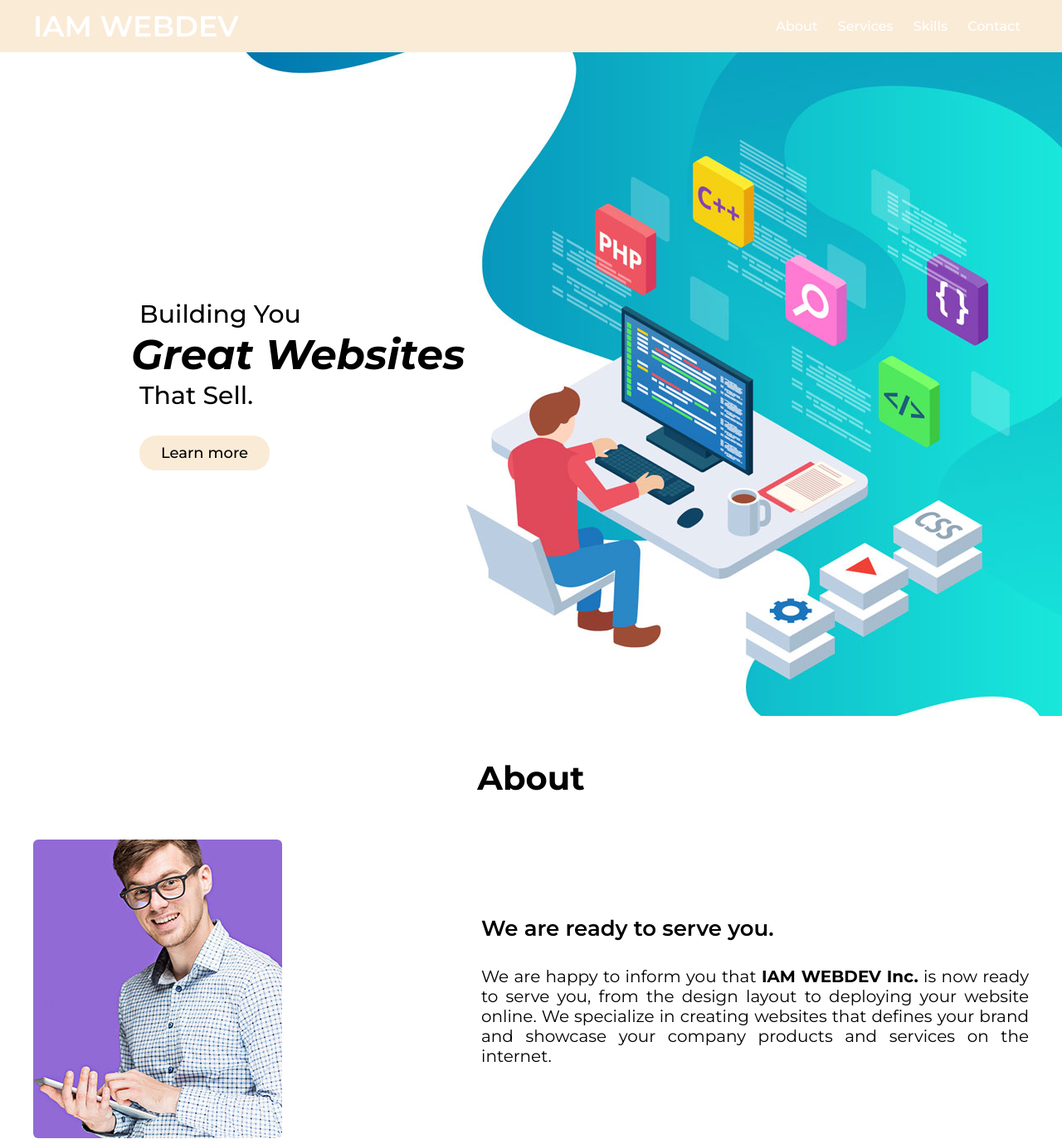
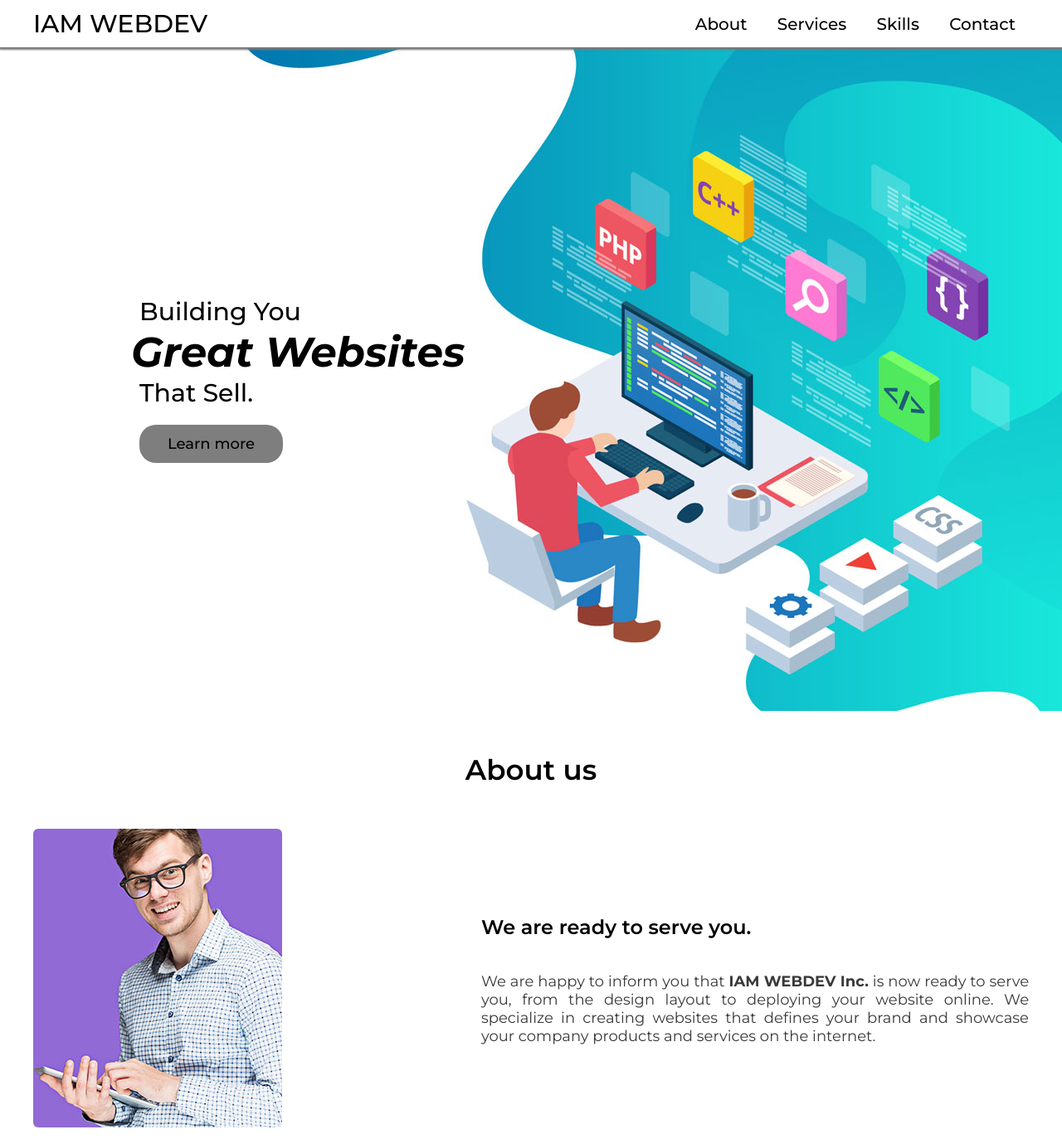
Before and after one commit to jomer-24/Bootstrap, a plain HTML site: page index.html in a window 1280 px wide. Shown: the top 1379 px of the page at 83% size. Drawn offline with Linux system fonts and the light colour scheme.

Commit message:
Tweak colors and font sizes

```diff
--- a/index.html
+++ b/index.html
@@ -41,7 +41,7 @@
     <!-- About Section -->
     <section class="about" id="about">
         <div class="max-width">
-            <h1 class="title">About</h1>
+            <h1 class="title">About us</h1>
             <div class="about-content">
                 <div class="column left">
                     <img src="images/profile-1.jpeg" alt="Profile image">
--- a/styles.css
+++ b/styles.css
@@ -24,11 +24,12 @@ section{
 
 /* NavBar */
 .navbar{
-    position: relative;
     width: 100%;
     padding: 10px 0;
-    background-color: antiquewhite;
+    position: relative;
+    background-color: #ffffff;
     font-family: "Montserrat", sans-serif;
+    box-shadow: 1px 1px 2px 2px #797979;
 }
 
 .navbar .max-width{
@@ -38,18 +39,18 @@ section{
 }
 
 .navbar .logo a{
-    color: #fff;
-    font-size: 35px;
-    font-weight: 600;
-    transition: all 0.2s ease;
+    font-size: 30px;
+    font-weight: 500;
+    color: #000;
+    transition: all 0.3s ease;
 }
 
 .navbar .logo a:hover{
-    color: #000000;
+    color: #8a8a8a;
 }
 
 .navbar .logo a span:hover{
-    border-bottom: 1px solid #fff;
+    border-bottom: 1px solid #8a8a8a;
 }
 
 .navbar .menu li{
@@ -58,18 +59,16 @@ section{
 }
 
 .navbar .menu li a{
-    display: block;
-    color: #fff;
-    font: 20px;
+    color: #000;
+    margin: 0 16px;
+    font-size: 20px;
     font-weight: 500;
-    margin: 0 10px;
-    transition: all 0.2s ease;
+    transition: all 0.3s ease;
 }
 
 .navbar .menu li a:hover{
-    color: #000000;
-    font-weight: 600;
-    border-bottom: 1px solid #fff;
+    color: #8a8a8a;
+    border-bottom: 1px solid #8a8a8a;
 }
 
 /* Home Section */
@@ -106,29 +105,30 @@ section{
 
 .home .home-content a{
     display: inline-block;
-    background: antiquewhite;
     color: #000;
     font-size: 18px;
-    padding: 10px 26px;
-    margin-top: 30px;
+    padding: 12px 34px;
+    background-color: #7e7e7e;
+    margin-top: 20px;
     border-radius: 20px;
     font-weight: 500;
     transition: all 0.3s linear;
 }
 
 .home .home-content a:hover{
-    background-color: rgba(0, 0, 0, .1);
+    background-color: #a1a1a1;
 }
 
 
 /* About Section */
 .about{
+    width: 100%;
     font-family: "Montserrat", sans-serif;
-    background-color: #fff;
 }
 
 .about .title{
-    font-size: 40px;
+    font-size: 34px;
+    font-weight: 600;
     text-align: center;
     margin-bottom: 50px;
 }
@@ -156,28 +156,30 @@ section{
 }
 
 .about .about-content .right .sub-title{
-    font-size: 26px;
+    font-size: 24px;
     font-weight: 600;
-    margin-bottom: 30px;
+    margin-bottom: 40px;
 }
 
 .about .about-content .right p{
-    font-size: 20px;
+    font-size: 18px;
+    color: #3a3a3a;
     text-align: justify;
 }
 
 /* Services Section */
 .services{
     width: 100%;
-    color: #000;
-    background-color: rgb(0, 255, 255);
     font-family: "Montserrat", sans-serif;
+    border-bottom: 1px solid black;
+    border-top: 1px solid black;
 }
 
 .services .title {
-    font-size: 40px;
     text-align: center;
+    font-size: 34px;
     margin-bottom: 50px;
+    font-weight: 600;
 }
 
 .services .services-content{
@@ -193,10 +195,11 @@ section{
     text-align: center;
     border-radius: 6px;
     padding: 20px 25px;
+    border: 1px solid #9c9c9c;
 }
 
 .services .services-content .card:hover{
-    background-color: antiquewhite;
+    background-color: #e9e9e9;
 }
 
 .services .services-content .card .box{
@@ -254,7 +257,7 @@ section{
 
 .skills .skills-content .left a{
     display: inline-block;
-    background: antiquewhite;
+    background: #7e7e7e;
     color: #000;
     font-size: 18px;
     padding: 10px 26px;
@@ -264,7 +267,7 @@ section{
 }
 
 .skills .skills-content .left a:hover{
-    background-color: rgba(0, 0, 0, .1);
+    background-color: #a1a1a1;
 
 }
 
@@ -298,7 +301,7 @@ section{
     height: 100%;
     left: 0;
     top: 0;
-    background-color: antiquewhite;
+    background-color: #000000;
 }
 
 .skills .skills-content .right .html::before{
@@ -371,8 +374,8 @@ section{
 
 .contact .contact-content .left .info .head{
     color: #9c9c9c;
-    font-size: 18px;
-    font-weight: 600;
+    font-size: 20px;
+    font-weight: 500;
     margin-bottom: 5px;
 }
 
```
Also changed, not shown: images/address-book-solid.svg (added), images/banner-2.jpg (added), images/banner-3.jpg (added), images/banner-4.jpg (added), images/banner-5.jpg (added), images/bars-solid.svg (added), images/css3-brands.svg (added), images/envelope-open-text-solid.svg (added), images/html5-brands.svg (added), images/js-square-brands.svg (added), images/map-marked-alt-solid.svg (added), images/menu-burger.png (added), images/menu-icon-3.jpg (added), images/menu-icon.jpg (added), 1 more files, 1 other file.
